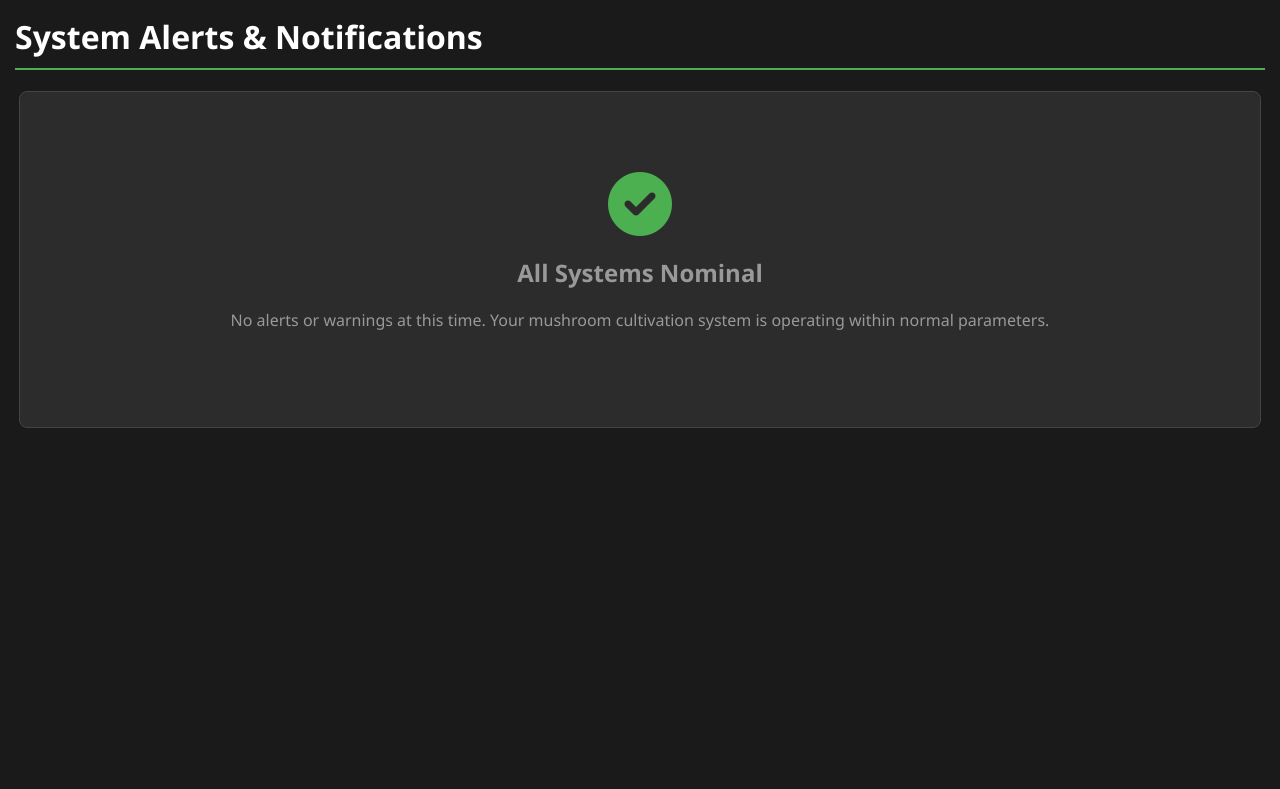
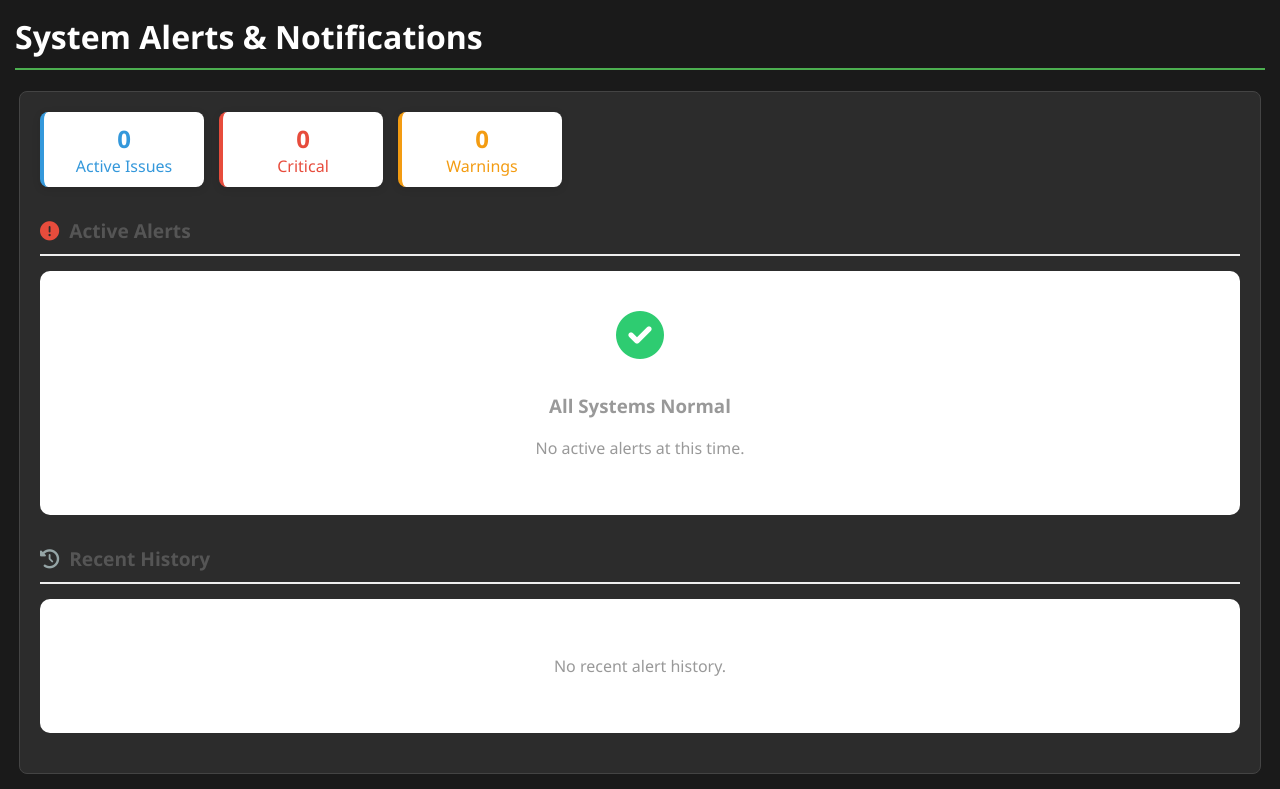
Before and after one commit to MASH-Mushroom-Automation/MASH-IoT, a Flask app: page /alerts in a window 1280 px wide. Shown: the part 61-850 px from the top of the page. Before the commit the page ends 489 px from the top, so only its background shows below. Run offline with Flask 3, Linux system fonts and the light colour scheme; parts of the project's set-up code (start-up, migrations or seed data) failed here and were passed over; some libraries are stand-ins or nearby versions.

Commit message:
v2.5.0 - Add stateful alerts with DB, UI, and tests
Introduce a stateful alert system: add active_alerts DB schema and indices, DB manager methods (upsert_active_alert, resolve_alert, get_active_alerts, acknowledge_alert), and update logic engine to upsert/resolve alerts instead of emitting stateless messages. Add web routes and templates to show active alerts, history, and an acknowledge API, plus a test script to validate alert lifecycle. Bump version to 2.5.0 and include a changelog entry describing the feature and rationale (prevent log flooding, enable acknowledgement and history).

```diff
--- a/rpi_gateway/app/core/version.py
+++ b/rpi_gateway/app/core/version.py
@@ -13,7 +13,7 @@ import os
 
 # Version Components
 MAJOR = 2
-MINOR = 4
+MINOR = 5
 PATCH = 0
 
 # Formatted Versions
@@ -22,7 +22,7 @@ FULL_VERSION = f"v{VERSION}"
 
 # Release Info
 RELEASE_DATE = "2026-02-11"
-RELEASE_NAME = "Multi-Device Sync & OTA UI"
+RELEASE_NAME = "Stateful Alerts & Notifications"
 
 # API Compatibility
 MIN_MOBILE_APP_VERSION = "1.0.0"
@@ -49,6 +49,7 @@ FEATURES = {
     'chromium_kiosk': True,          # - Scripts available, manual setup
     'advanced_recovery': True,       # - I2C recovery + hardware WDT
     'per_version_changelogs': True,  # - File-based changelogs with on-demand API
+    'stateful_alerts': True,         # - Active alerts with acknowledgement
 }
 
 # Hardware Requirements
@@ -73,6 +74,7 @@ SENSOR_READ_INTERVAL = 5  # seconds
 # ---------------------------------------------------------------------------
 
 CHANGELOG_REGISTRY = [
+    {"version": "2.5.0", "date": "2026-02-11", "name": "Stateful Alerts & Notifications", "priority": "medium"},
     {"version": "2.4.0", "date": "2026-02-11", "name": "Multi-Device Sync & OTA UI", "priority": "medium"},
     {"version": "2.3.2", "date": "2026-02-11", "name": "Settings UI Overhaul", "priority": "medium"},
     {"version": "2.3.1", "date": "2026-02-11", "name": "OTA & Asset System", "priority": "medium"},
--- a/rpi_gateway/app/web/routes.py
+++ b/rpi_gateway/app/web/routes.py
@@ -286,12 +286,28 @@ def ai_insights():
 def alerts():
     """Display system alerts page."""
     db = current_app.config.get('DB')
-    recent_alerts = []
+    active_alerts = []
+    history = []
 
     if db:
-        recent_alerts = db.get_recent_alerts(limit=100)
+        active_alerts = db.get_active_alerts()
+        # Also fetch history for reference
+        history = db.get_recent_alerts(limit=50)
 
-    return render_template('alerts.html', alerts=recent_alerts)
+    return render_template('alerts.html', active_alerts=active_alerts, history=history)
+
+@web_bp.route('/api/alerts/acknowledge/<int:alert_id>', methods=['POST'])
+def acknowledge_alert(alert_id):
+    """Acknowledge an active alert."""
+    try:
+        db = current_app.config.get('DB')
+        if db:
+            db.acknowledge_alert(alert_id)
+            return jsonify({'success': True})
+        return jsonify({'success': False, 'error': 'Database not available'}), 500
+    except Exception as e:
+        logger.error(f"Failed to acknowledge alert {alert_id}: {e}")
+        return jsonify({'success': False, 'error': str(e)}), 500
 
 @web_bp.route('/settings')
 def settings():
--- a/rpi_gateway/app/web/templates/alerts.html
+++ b/rpi_gateway/app/web/templates/alerts.html
@@ -7,134 +7,273 @@
         max-width: 1200px;
         margin: 0 auto;
     }
+
     .alerts-header {
         display: flex;
         justify-content: space-between;
         align-items: center;
         margin-bottom: 20px;
     }
+
     .alert-stats {
         display: flex;
         gap: 15px;
     }
+
     .stat-card {
         padding: 10px 20px;
         border-radius: 8px;
         background: white;
-        box-shadow: 0 2px 8px rgba(0,0,0,0.1);
+        box-shadow: 0 2px 8px rgba(0, 0, 0, 0.1);
+        min-width: 120px;
+        text-align: center;
     }
+
     .stat-card .count {
         font-size: 1.5em;
         font-weight: bold;
     }
-    .stat-card.critical { color: #e74c3c; }
-    .stat-card.warning { color: #f39c12; }
-    .stat-card.error { color: #e74c3c; }
+
+    .stat-card.critical {
+        border-left: 4px solid #e74c3c;
+        color: #e74c3c;
+    }
+
+    .stat-card.warning {
+        border-left: 4px solid #f39c12;
+        color: #f39c12;
+    }
+
+    .stat-card.active {
+        border-left: 4px solid #3498db;
+        color: #3498db;
+    }
+
+    .section-title {
+        margin-top: 30px;
+        margin-bottom: 15px;
+        font-size: 1.2em;
+        color: #555;
+        border-bottom: 2px solid #eee;
+        padding-bottom: 10px;
+    }
+
     .alerts-table {
         width: 100%;
         background: white;
         border-radius: 10px;
         overflow: hidden;
-        box-shadow: 0 2px 10px rgba(0,0,0,0.1);
+        box-shadow: 0 2px 10px rgba(0, 0, 0, 0.1);
+        margin-bottom: 20px;
     }
+
     .alerts-table thead {
-        background: linear-gradient(135deg, #667eea 0%, #764ba2 100%);
-        color: white;
+        background: #f8f9fa;
+        color: #555;
+        border-bottom: 2px solid #e9ecef;
     }
+
     .alerts-table th {
         padding: 15px;
         text-align: left;
         font-weight: 600;
+        text-transform: uppercase;
+        font-size: 0.85em;
     }
+
     .alerts-table td {
         padding: 12px 15px;
         border-bottom: 1px solid #f0f0f0;
+        vertical-align: middle;
     }
-    .alerts-table tbody tr:hover {
-        background: #f8f9fa;
+
+    .alerts-table tbody tr:last-child td {
+        border-bottom: none;
     }
+
     .badge {
-        padding: 4px 12px;
-        border-radius: 12px;
+        padding: 5px 10px;
+        border-radius: 4px;
+        font-size: 0.75em;
+        font-weight: bold;
+        text-transform: uppercase;
+        display: inline-block;
+    }
+
+    .badge-critical {
+        background: #fee2e2;
+        color: #991b1b;
+    }
+
+    .badge-error {
+        background: #fee2e2;
+        color: #991b1b;
+    }
+
+    .badge-warning {
+        background: #fef3c7;
+        color: #92400e;
+    }
+
+    .badge-info {
+        background: #dbeafe;
+        color: #1e40af;
+    }
+
+    .btn-ack {
+        background: #e0e7ff;
+        color: #3730a3;
+        border: none;
+        padding: 6px 12px;
+        border-radius: 4px;
+        cursor: pointer;
+        font-weight: 600;
         font-size: 0.85em;
-        font-weight: bold;
+        transition: all 0.2s;
     }
-    .badge-critical {
-        background: #e74c3c;
-        color: white;
+
+    .btn-ack:hover {
+        background: #c7d2fe;
     }
-    .badge-error {
-        background: #e74c3c;
-        color: white;
+
+    .btn-ack:disabled {
+        opacity: 0.5;
+        cursor: not-allowed;
     }
-    .badge-warning {
-        background: #f39c12;
-        color: white;
+
+    .btn-ack i {
+        margin-right: 5px;
     }
-    .badge-info {
-        background: #3498db;
-        color: white;
-    }
+
     .no-alerts {
         text-align: center;
-        padding: 60px 20px;
+        padding: 40px 20px;
+        background: white;
+        border-radius: 10px;
         color: #999;
-    }
-    .no-alerts i {
-        font-size: 4em;
         margin-bottom: 20px;
-        display: block;
-        color: #4CAF50;
     }
 </style>
 
 <h1 class="page-title">System Alerts & Notifications</h1>
 
 <div class="alerts-container">
-    {% if alerts and alerts|length > 0 %}
+
+    <!-- Stats Overview -->
     <div class="alerts-header">
         <div class="alert-stats">
+            <div class="stat-card active">
+                <div class="count">{{ active_alerts|length }}</div>
+                <div class="label">Active Issues</div>
+            </div>
             <div class="stat-card critical">
-                <div class="count">{{ alerts|selectattr('level', 'equalto', 'CRITICAL')|list|length }}</div>
+                <div class="count">{{ active_alerts|selectattr('severity', 'equalto', 'CRITICAL')|list|length }}</div>
                 <div class="label">Critical</div>
             </div>
-            <div class="stat-card error">
-                <div class="count">{{ alerts|selectattr('level', 'equalto', 'ERROR')|list|length }}</div>
-                <div class="label">Errors</div>
-            </div>
             <div class="stat-card warning">
-                <div class="count">{{ alerts|selectattr('level', 'equalto', 'WARNING')|list|length }}</div>
+                <div class="count">{{ active_alerts|selectattr('severity', 'equalto', 'WARNING')|list|length }}</div>
                 <div class="label">Warnings</div>
             </div>
         </div>
     </div>
 
+    <!-- Active Alerts Section -->
+    <h3 class="section-title"><i class="fas fa-exclamation-circle"
+            style="color: #e74c3c; margin-right: 10px;"></i>Active Alerts</h3>
+
+    {% if active_alerts and active_alerts|length > 0 %}
     <table class="alerts-table">
         <thead>
             <tr>
-                <th style="width: 180px;">Timestamp</th>
-                <th style="width: 120px;">Room</th>
-                <th style="width: 100px;">Level</th>
+                <th style="width: 150px;">Room</th>
+                <th style="width: 100px;">Severity</th>
                 <th>Message</th>
+                <th style="width: 180px;">Detected At</th>
+                <th style="width: 120px;">Action</th>
             </tr>
         </thead>
         <tbody>
-            {% for alert in alerts %}
-            <tr>
-                <td>{{ alert.timestamp | int | strftime('%Y-%m-%d %H:%M:%S') }}</td>
-                <td>{{ alert.component | capitalize }}</td>
-                <td><span class="badge badge-{{ alert.level | lower }}">{{ alert.level }}</span></td>
+            {% for alert in active_alerts %}
+            <tr id="alert-row-{{ alert.id }}">
+                <td><strong>{{ alert.room|capitalize }}</strong></td>
+                <td><span class="badge badge-{{ alert.severity|lower }}">{{ alert.severity }}</span></td>
                 <td>{{ alert.message }}</td>
+                <td>{{ alert.updated_at|int|strftime('%H:%M:%S') }}</td>
+                <td>
+                    {% if not alert.is_acknowledged %}
+                    <button class="btn-ack" onclick="acknowledgeAlert({{ alert.id }})">
+                        <i class="fas fa-check"></i> Ack
+                    </button>
+                    {% else %}
+                    <span style="color: #888; font-size: 0.9em;"><i class="fas fa-check-double"></i> Ack'd</span>
+                    {% endif %}
+                </td>
             </tr>
             {% endfor %}
         </tbody>
     </table>
     {% else %}
     <div class="no-alerts">
-        <i class="fas fa-check-circle"></i>
-        <h2>All Systems Nominal</h2>
-        <p>No alerts or warnings at this time. Your mushroom cultivation system is operating within normal parameters.</p>
+        <i class="fas fa-check-circle" style="font-size: 3em; color: #2ecc71; margin-bottom: 15px;"></i>
+        <h3>All Systems Normal</h3>
+        <p>No active alerts at this time.</p>
+    </div>
+    {% endif %}
+
+    <!-- Alert History Section -->
+    <h3 class="section-title"><i class="fas fa-history" style="color: #95a5a6; margin-right: 10px;"></i>Recent History
+    </h3>
+
+    {% if history and history|length > 0 %}
+    <table class="alerts-table" style="opacity: 0.9;">
+        <thead>
+            <tr>
+                <th style="width: 180px;">Timestamp</th>
+                <th style="width: 120px;">Source</th>
+                <th style="width: 100px;">Level</th>
+                <th>Message</th>
+            </tr>
+        </thead>
+        <tbody>
+            {% for log in history %}
+            <tr>
+                <td>{{ log.timestamp|int|strftime('%Y-%m-%d %H:%M:%S') }}</td>
+                <td>{{ log.component|capitalize }}</td>
+                <td><span class="badge badge-{{ log.level|lower }}">{{ log.level }}</span></td>
+                <td>{{ log.message }}</td>
+            </tr>
+            {% endfor %}
+        </tbody>
+    </table>
+    {% else %}
+    <div class="no-alerts">
+        <p>No recent alert history.</p>
     </div>
     {% endif %}
 </div>
+
+<script>
+    function acknowledgeAlert(alertId) {
+        fetch(`/api/alerts/acknowledge/${alertId}`, {
+            method: 'POST',
+            headers: {
+                'Content-Type': 'application/json'
+            }
+        })
+            .then(response => response.json())
+            .then(data => {
+                if (data.success) {
+                    // Determine if we should remove the row or just mark as ack'd
+                    // For now, let's reload the page to refresh stats
+                    window.location.reload();
+                } else {
+                    alert('Failed to acknowledge alert: ' + (data.error || 'Unknown error'));
+                }
+            })
+            .catch(error => {
+                console.error('Error:', error);
+                alert('An error occurred while acknowledging the alert.');
+            });
+    }
+</script>
 {% endblock %}
```
Also changed, not shown: rpi_gateway/app/core/changelogs/v2.5.0.md (added, +18 -0 lines), rpi_gateway/app/core/logic_engine.py (+61 -30 lines), rpi_gateway/app/database/db_manager.py (+86 -2 lines), rpi_gateway/app/database/models.py (+15 -0 lines), scripts/test_alerts.py (added, +93 -0 lines).
